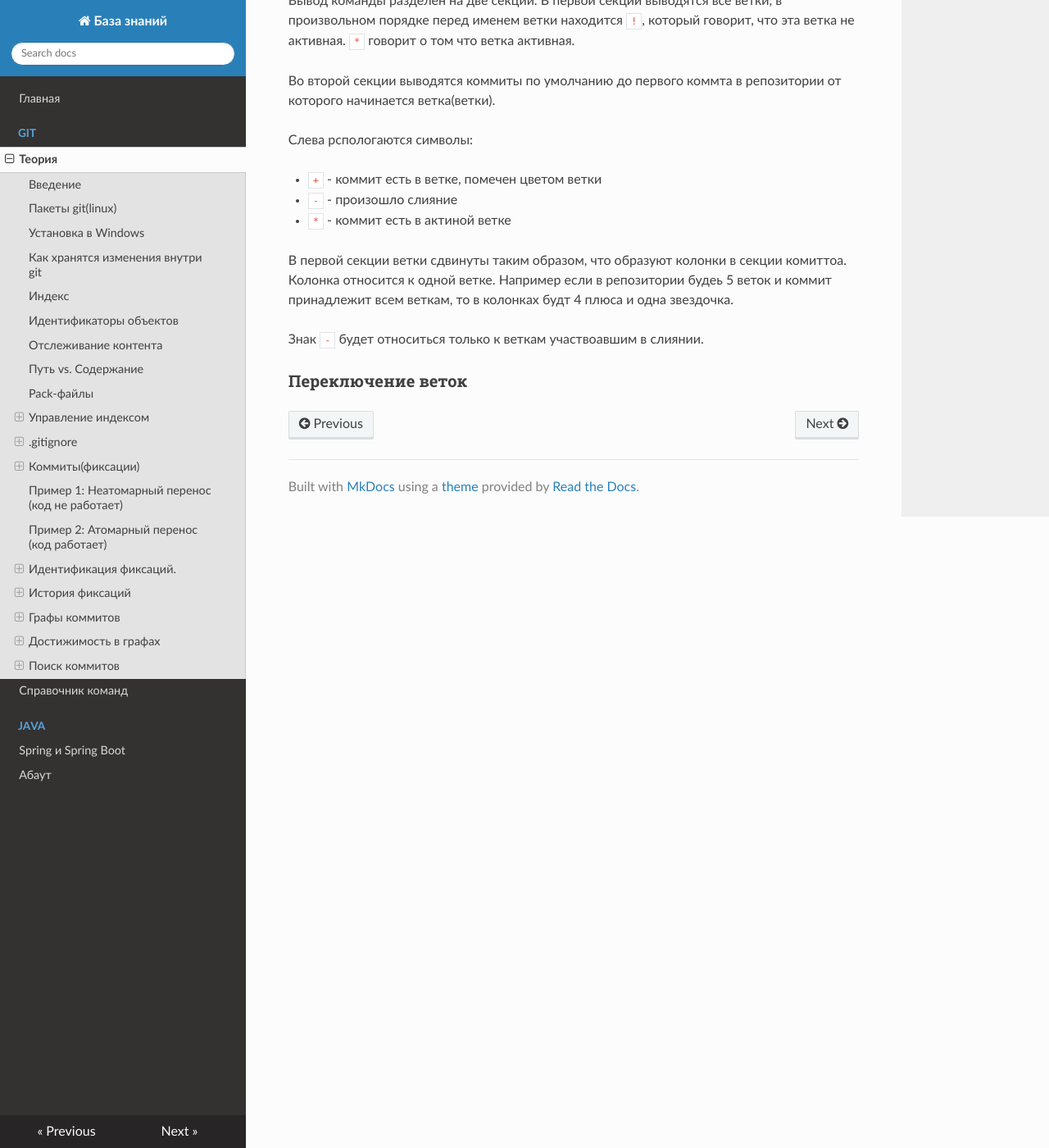
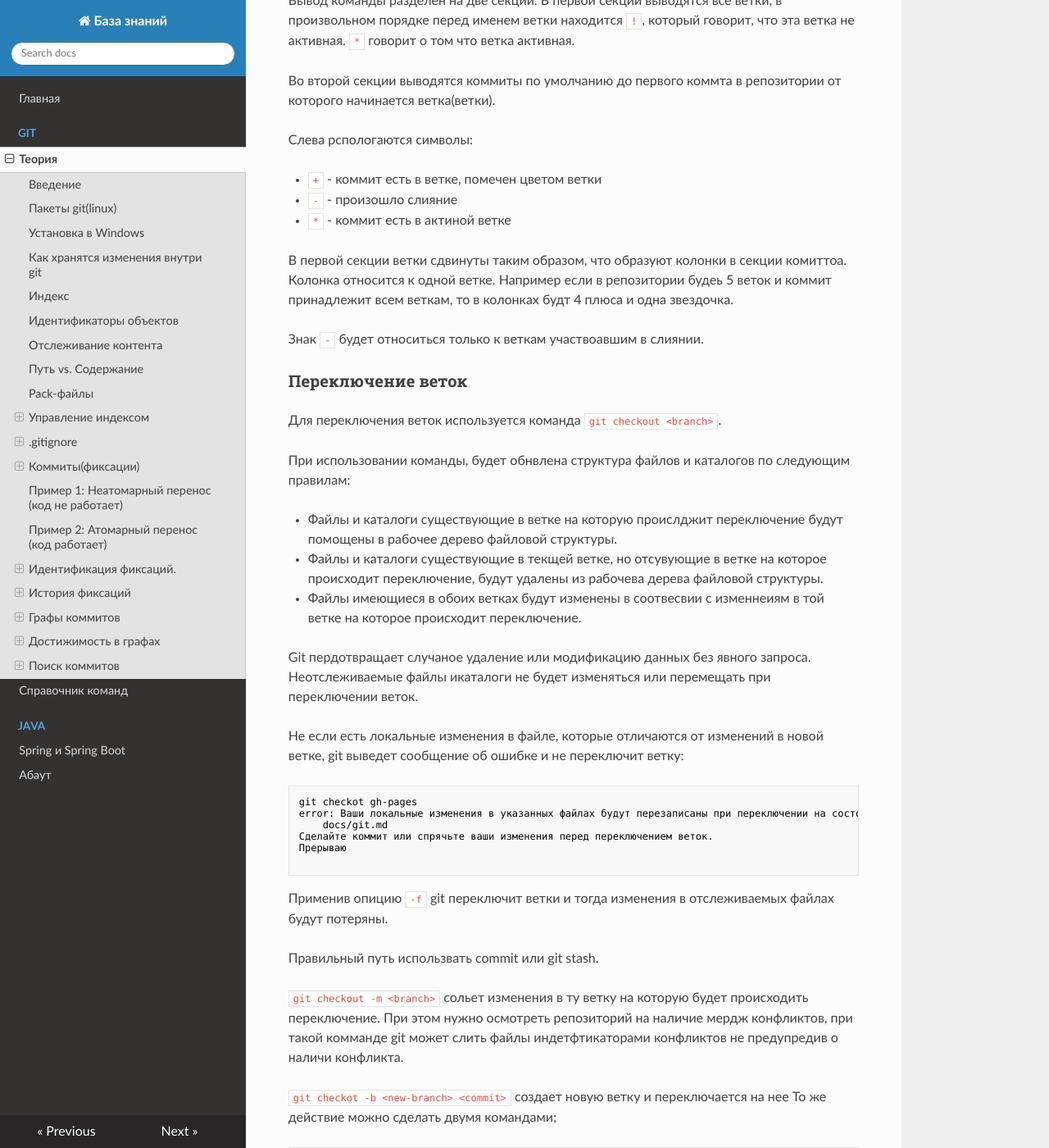
Before and after one commit to AMaslyakov/knowledge_base, an MkDocs documentation site: the page built from docs/git.md, in a window 1280 px wide and 1400 px high, scrolled down 22297 px. Shown: the whole window at 82% size. Built offline with MkDocs 1.6.1, drawn with Linux system fonts in a browser that asks for light colours; nearby versions of some CDN libraries; some of the changed text lies outside the part shown.

Commit message:
Переключение между ветками. Слияние с переключением. Detach HEAD

````diff
--- a/docs/git.md
+++ b/docs/git.md
@@ -918,3 +918,66 @@
 Знак ```-``` будет относиться только к веткам участвоавшим в слиянии.
 
 ### Переключение веток
+
+Для переключения веток используется команда ``` git checkout <branch>```.
+
+При использовании команды, будет обнвлена структура файлов и каталогов
+по следующим правилам:
+
+- Файлы и каталоги существующие в ветке на которую проислджит переключение
+будут помощены в рабочее дерево файловой структуры.
+
+- Файлы и каталоги существующие в текщей ветке,
+но отсувующие в ветке на которое происходит переключение, будут удалены из рабочева дерева файловой структуры.
+
+- Файлы имеющиеся в обоих ветках будут изменены в соотвесвии с изменнеиям
+в той ветке на которое происходит переключение.
+
+Git пердотвращает случаное удаление или модификацию данных без явного запроса.
+Неотслеживаемые файлы икаталоги не будет изменяться или перемещать при переключении веток.
+
+Не если есть локальные изменения в файле, которые отличаются от изменений в новой ветке,
+git выведет сообщение об ошибке и не переключит ветку:
+
+
+```bash
+git checkot gh-pages
+error: Ваши локальные изменения в указанных файлах будут перезаписаны при переключении на состояние:
+	docs/git.md
+Сделайте коммит или спрячьте ваши изменения перед переключением веток.
+Прерываю
+
+```
+
+Применив опицию ``` -f ``` git переключит ветки и тогда изменения в отслеживаемых файлах будут потеряны.
+
+Правильный путь использвать commit или git stash.
+
+``` git checkout -m <branch>``` сольет изменения в ту ветку на которую будет происходить переключение.
+При этом нужно осмотреть репозиторий на наличие мердж конфликтов, при такой комманде git может слить файлы
+индетфтикаторами конфликтов не предупредив о наличи конфликта.
+
+``` git checkot -b <new-branch> <commit>``` создает новую ветку и переключается на нее
+То же действие можно сделать двумя командами;
+```bash
+git branch <new-branch> <commit>
+git checkot <new-branch>
+```
+
+### Отсоденение HEAD
+
+С помощью checkout можно переключаться не только на ветки, но и на конкретный коммит.
+В таком случае создается анонаимная ветка состящая их одного коммита с остсоедееным(detach) HEAD.
+Detach HEAD создается в следующих случаях:
+
+- Переключение на коммит который не является головой любой ветки
+- Переключение на ослеживаемую ветку(для исследования недаво внесенных изменений в локальный репозиторий из удаленного)(не понятно!!!)
+- Переключение на коммит по ссылке
+- Выполенние операции git bisect
+- Использование git submodule update
+
+Для сохранения изменений в detach HEAD, необходимо будет создать новую ветку и сделать коммит.
+
+Для отката изменений на detach HEAD достаточно переключится на нужную ветку.
+
+### Удаление веток
````
